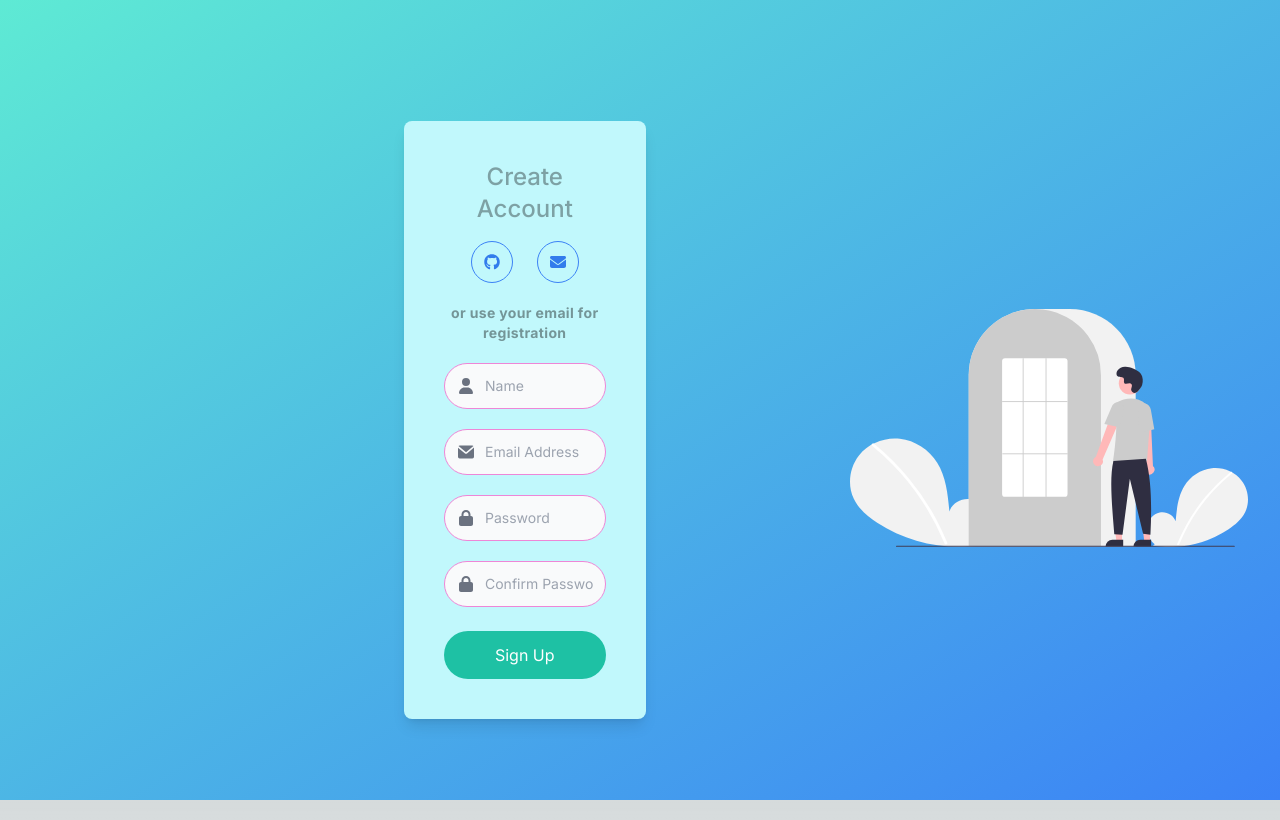
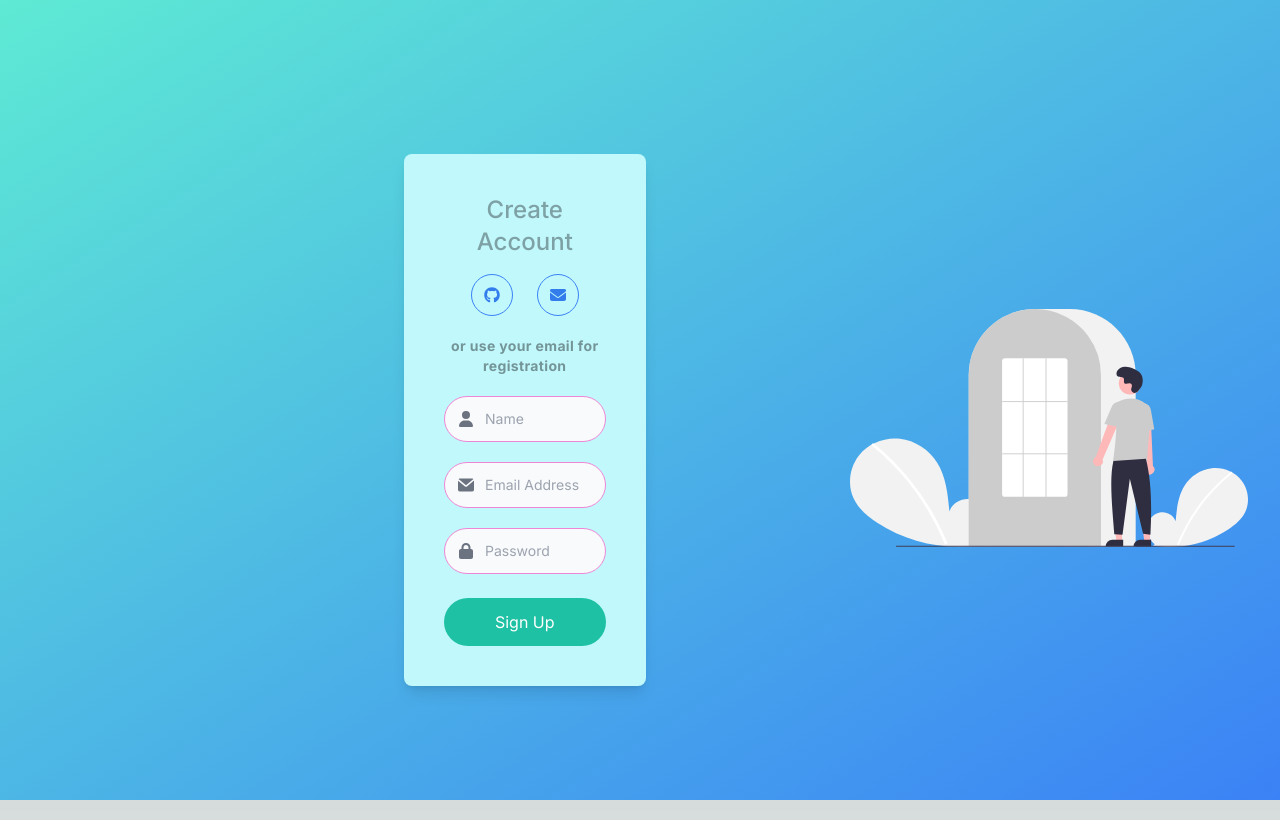
Before and after one commit to SpringArts/HospitalManagement-fe, a Next.js app: page /auth/register in a window 1280 px wide. Built offline with nearby package versions, Linux system fonts and the light colour scheme; no server answers.

Commit message:
remove confirm passwprd

```diff
--- a/src/app/auth/register/page.jsx
+++ b/src/app/auth/register/page.jsx
@@ -8,17 +8,11 @@ export default function Page() {
         name: "",
         email: "",
         password: "",
-        passwordConfirmation: "",
     });
     let data = JSON.stringify(formData);
     const handleRegister = async (e) => {
         e.preventDefault();
         try {
-            // Check if passwords match
-            if (formData.password !== formData.passwordConfirmation) {
-                console.error("Passwords do not match");
-                return;
-            }
             const response = await axios.post("/register", data);
             console.log("Registration successful:", response.data.message);
         } catch (error) {
@@ -109,20 +103,6 @@ export default function Page() {
                                     placeholder="Password"
                                 />
                             </div>
-                            <div className="relative mt-5">
-                                <div className="absolute inset-y-0 left-0 flex items-center pl-3.5 pointer-events-none">
-                                    <svg className="w-4 h-4 text-gray-500 dark:text-gray-400" xmlns="http://www.w3.org/2000/svg" fill="currentColor" height="1em" viewBox="0 0 448 512"><path d="M144 144v48H304V144c0-44.2-35.8-80-80-80s-80 35.8-80 80zM80 192V144C80 64.5 144.5 0 224 0s144 64.5 144 144v48h16c35.3 0 64 28.7 64 64V448c0 35.3-28.7 64-64 64H64c-35.3 0-64-28.7-64-64V256c0-35.3 28.7-64 64-64H80z" /></svg>
-                                </div>
-                                <input
-                                    type="text"
-                                    id="password-icon"
-                                    name="passwordConfirmation"
-                                    className="my-2 p-3 bg-gray-50 border rounded-full border-[#EE86D7] text-gray-900 text-sm focus:ring-blue-500 focus:border-blue-500 block w-full pl-10 dark:bg-gray-700 dark:border-gray-600 dark:placeholder-gray-400 dark:text-white dark:focus:ring-blue-500 dark:focus:border-blue-500"
-                                    value={formData.passwordConfirmation}
-                                    onChange={handleChange}
-                                    placeholder="Confirm Password"
-                                />
-                            </div>
 
                             <button className="w-full h-12 mt-4 px-6 rounded-full text-white bg-[#1EC1A4] focus:shadow-outline hover:bg-indigo-800">
                                 Sign Up
```
